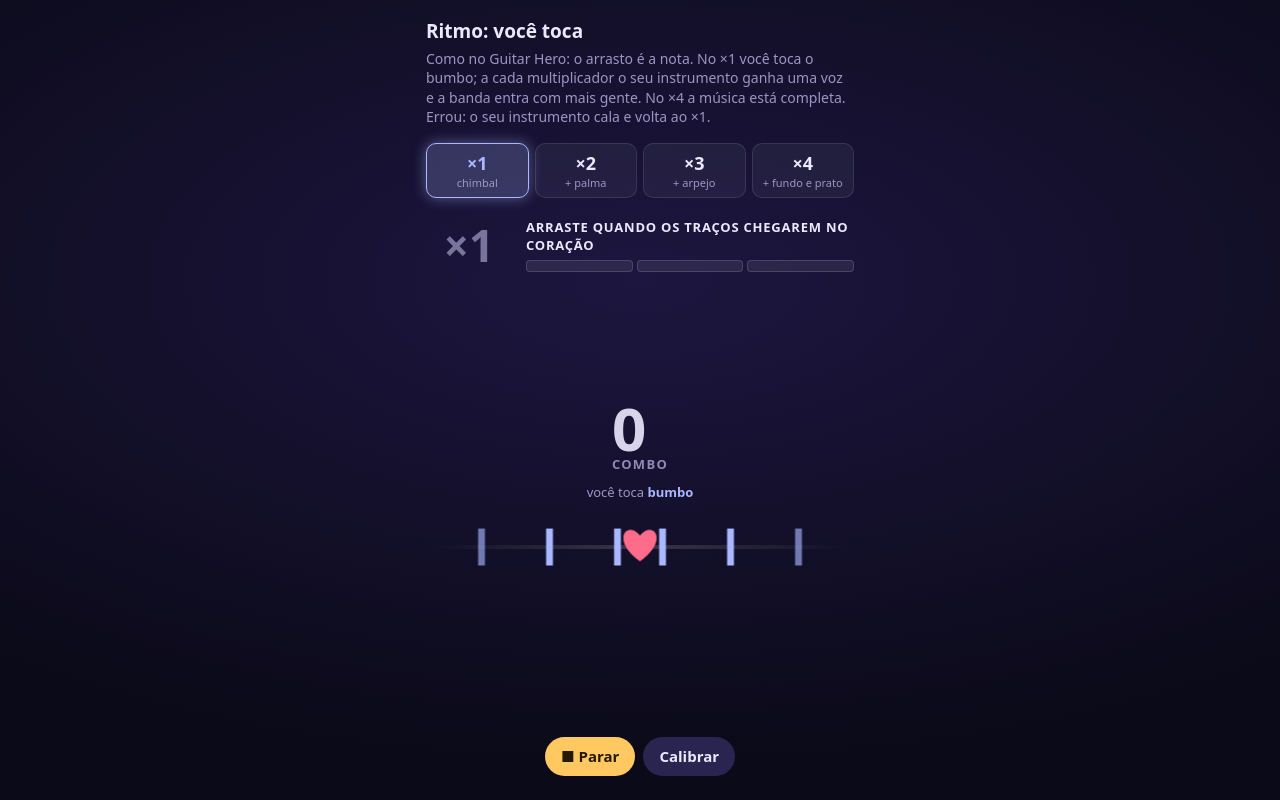
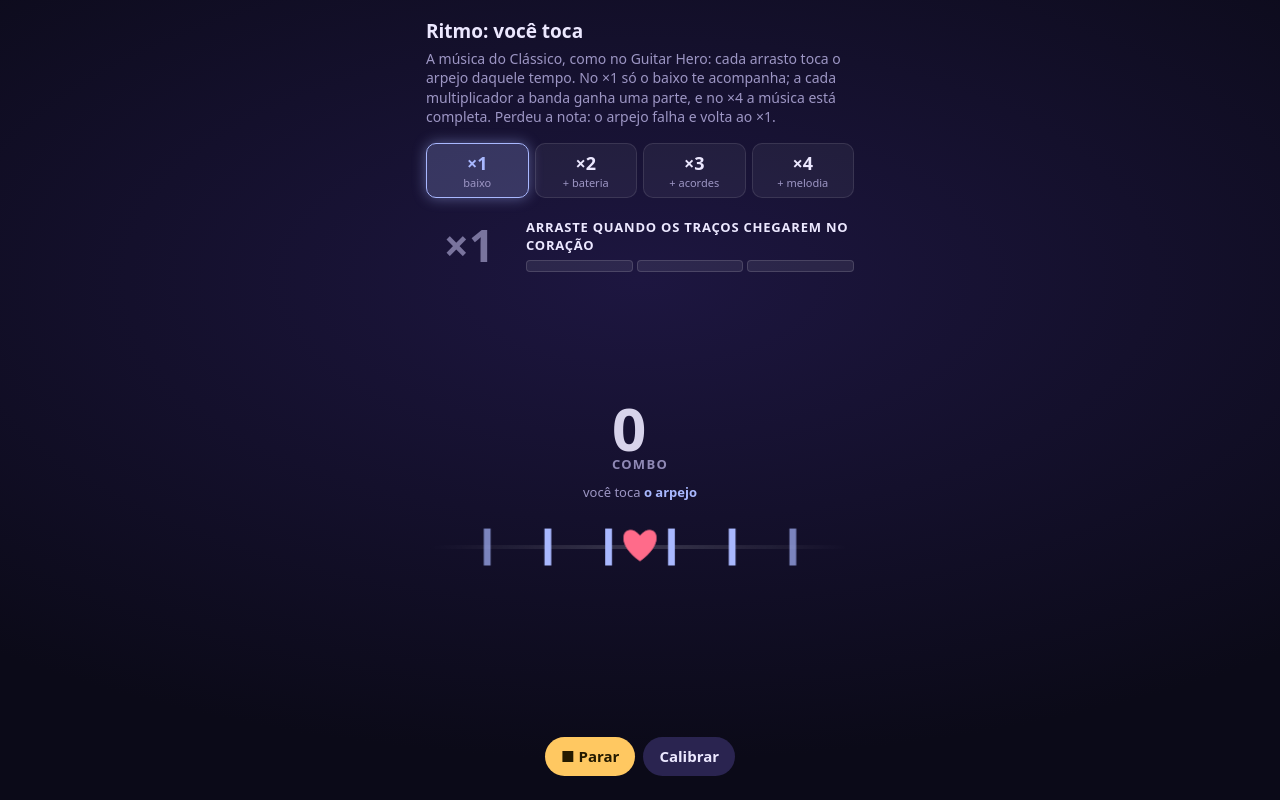
Before and after one commit to guipfranco/um-passo, a plain HTML site: page ritmo2.html in a window 1280 px wide. Both pictures are taken after a click on the button "▶ Começar". Drawn offline with Linux system fonts and the light colour scheme.

Commit message:
ritmo2.html: a Pulsar de verdade, com o arpejo tocado pelos arrastos e a banda entrando com o multiplicador
Co-Authored-By: Claude Opus 5.5 <noreply@anthropic.com>

```diff
--- a/ritmo2.html
+++ b/ritmo2.html
@@ -41,7 +41,7 @@ button.g{background:#ffc861;color:#241a00}
 <body>
 <main>
 <h1>Ritmo: você toca</h1>
-<p>Como no Guitar Hero: o arrasto é a nota. No ×1 você toca o bumbo; a cada multiplicador o seu instrumento ganha uma voz e a banda entra com mais gente. No ×4 a música está completa. Errou: o seu instrumento cala e volta ao ×1.</p>
+<p>A música do Clássico, como no Guitar Hero: cada arrasto toca o arpejo daquele tempo. No ×1 só o baixo te acompanha; a cada multiplicador a banda ganha uma parte, e no ×4 a música está completa. Perdeu a nota: o arpejo falha e volta ao ×1.</p>
 <div id="degraus"></div>
 <div id="hud"><div id="mult" class="x1">×1</div><div id="info"><div id="txt">toque em começar</div><div id="casas"><i></i><i></i><i></i></div></div></div>
 <div id="area">
@@ -52,114 +52,78 @@ button.g{background:#ffc861;color:#241a00}
 </div>
 <div class="bts"><button class="g" id="vai">▶ Começar</button><button id="cal">Calibrar</button></div>
 </main>
-<script>
-// Versão "você toca" do treino de ritmo (a outra é ritmo.html, com a trilha musica/ritmo.js). Aqui a música é feita na
-// página e a parte de quem joga NÃO toca sozinha: cada nota só soa se a pessoa arrastar nela (o som sai na hora da
-// nota, encaixado, se o arrasto veio antes; na hora, se veio depois). A música cresce só com o multiplicador, em 4
-// degraus claros, e para de crescer no ×4:
-//   ×1  você: bumbo                        banda: chimbal no contratempo (baixinho, só para guiar)
-//   ×2  você: bumbo + baixo                banda: + palma nos tempos 2 e 4, chimbal mais cheio
-//   ×3  você: bumbo + baixo + acorde       banda: + arpejo
-//   ×4  você: + melodia                    banda: + fundo de acordes, chimbal aberto e prato
-// Mesmas notas e regras do Frenesi de ritmo (RITMO em src/frenesi.js): 3 acertos por multiplicador, fora da nota ou
-// nota perdida volta ao ×1. Calibração gravada em ptui_ritmo_atraso (a mesma do jogo).
-const BPM=100, SEG=60/BPM, P=SEG/4, BAR=4*SEG, JANELA=.13, VER=1.7;
-const MIN=[0,3,6,9];   // combo de cada multiplicador
-const NOTAS=[[[0,4,8,12]], [[0,4,8,12],[0,4,8,12],[0,4,8]], [[0,4,8,12],[0,4,8],[0,4,10],[0,6,8,12]], [[0,4,8,12],[0,4,10],[0,6,8,12],[0,4,8,14]]];
+<script type="module">
+// Versão "você toca" do treino de ritmo: a música é a Pulsar (a do Clássico, musica/pulsar.js), tocada pelo mesmo motor
+// do jogo (musica/eletronica.js), com as camadas ligadas e desligadas ao vivo (opc.mudo). O arpejo dela NÃO toca
+// sozinho: cada arrasto na nota (uma por tempo) toca o pedaço de arpejo daquele tempo (as 4 semicolcheias), com o
+// desenho, o timbre e o acorde da própria Pulsar. Perdeu a nota: aquele tempo fica sem arpejo. A banda entra aos poucos,
+// presa ao multiplicador, e para no ×4:
+//   ×1  baixo (discreto, marca o tempo)   ×2  + bateria   ×3  + acordes de fundo   ×4  + melodia
+// O arranjo é fixo, em roda de 16 compassos (8 com o tema "Pulso" e 8 com uma frase sorteada), para ter melodia sempre.
+// Mesmas regras do Frenesi de ritmo: 3 acertos por multiplicador; fora da nota ou nota perdida volta ao ×1.
+// Calibração gravada em ptui_ritmo_atraso (a mesma do jogo).
+import * as PUL from './musica/pulsar.js';
+import { sorteio } from './musica/eletronica.js';
+const JANELA=.13, VER=1.7, MIN=[0,3,6,9];
 const COR=['#a9b8ff','#4fe3ff','#5dffa2','#ffd84a'];
-const VOCE=['bumbo','bumbo + baixo','bumbo + baixo + acorde','bumbo + baixo + acorde + melodia'];
-const BANDA=['chimbal','+ palma','+ arpejo','+ fundo e prato'];
-// acordes (4 notas, MIDI) e baixo: Am F C G | F G Em Am
-const AC=[[[57,60,64,69],45],[[57,60,65,69],41],[[55,60,64,67],48],[[55,59,62,67],43],[[57,60,65,69],41],[[55,59,62,67],43],[[55,59,64,67],40],[[57,60,64,69],45]];
+const BANDA=['baixo','+ bateria','+ acordes','+ melodia'];
 const mtof=m=>440*Math.pow(2,(m-69)/12);
 let atraso=.03; try{ if(localStorage.ptui_ritmo_atraso) atraso=+localStorage.ptui_ritmo_atraso; }catch(e){}
 const $=s=>document.querySelector(s);
-let ac=null, sai=null, eco=null, ruido=null, rodando=false, calib=null;
-let t0=0, prox=0, passo=0, notas=[], combo=0, k=0, maior=0, acertos=0, erros=0, fb=null, idT=null;
+let ac=null, dest=null, eco=null, rodando=false, calib=null, ult=null, P=60/112/4;
+let passos=new Map(), notas=[], combo=0, k=0, maior=0, acertos=0, erros=0, fb=null;
+const mudo={arpejo:true, bateria:true, acordes:true, melodia:true};
+const camadas=()=>{ mudo.bateria=k<1; mudo.acordes=k<2; mudo.melodia=k<3; dest.gain.setTargetAtTime([1.15,1.3,1.4,1.45][k], ac.currentTime, .3); };
 
-// ---------- som ----------
+// a roda de compassos: o tema "Pulso" (8) e uma frase sorteada sobre a sequência B (8)
+const rnd=sorteio(7);
+const RODA=[...PUL.montaParte('A',{tema:PUL.TEMAS[0]},0,rnd), ...PUL.montaParte('B',{seq:PUL.OPCOES.SEQ_B[0], arp:3, mot:PUL.motivo(rnd)},0,rnd)];
+
 function monta(){
   ac=new (window.AudioContext||window.webkitAudioContext)();
-  const cp=ac.createDynamicsCompressor(); cp.threshold.value=-16; cp.ratio.value=3; cp.connect(ac.destination);
-  sai=ac.createGain(); sai.gain.value=.55; sai.connect(cp);
-  eco=ac.createDelay(1); eco.delayTime.value=SEG*.75; const fbk=ac.createGain(), lp=ac.createBiquadFilter(), ret=ac.createGain();
-  fbk.gain.value=.3; lp.type='lowpass'; lp.frequency.value=2400; ret.gain.value=.35; eco.connect(lp); lp.connect(fbk); fbk.connect(eco); lp.connect(ret); ret.connect(sai);
-  ruido=ac.createBuffer(1,ac.sampleRate,ac.sampleRate); const d=ruido.getChannelData(0); for(let i=0;i<d.length;i++) d[i]=Math.random()*2-1;
+  dest=ac.createGain(); dest.gain.value=1.15; dest.connect(ac.destination);
+  eco=ac.createDelay(1); eco.delayTime.value=60/112*.75; const fbk=ac.createGain(), lp=ac.createBiquadFilter(), ret=ac.createGain();
+  fbk.gain.value=.34; lp.type='lowpass'; lp.frequency.value=2400; ret.gain.value=.45; eco.connect(lp); lp.connect(fbk); fbk.connect(eco); lp.connect(ret); ret.connect(dest);
 }
-const fechado=()=>{ const g=ac.createGain(); g.gain.setValueAtTime(0,0); return g; };
-const env=(g,T,a,v,d)=>{ g.gain.setValueAtTime(.0001,T); g.gain.exponentialRampToValueAtTime(Math.max(.0002,v),T+a); g.gain.exponentialRampToValueAtTime(.0001,T+a+d); };
-function tom(T,f,{type='sine',a=.005,d=.2,v=.1,lp=null,to=null,dly=0}={}){ const o=ac.createOscillator(), g=fechado(); o.type=type; o.frequency.setValueAtTime(f,T); if(to) o.frequency.exponentialRampToValueAtTime(to,T+a+d);
-  env(g,T,a,v,d); let n=o; if(lp){ const fl=ac.createBiquadFilter(); fl.frequency.value=lp; o.connect(fl); n=fl; } n.connect(g); g.connect(sai); if(dly){ const s=ac.createGain(); s.gain.value=dly; g.connect(s); s.connect(eco); } o.start(T); o.stop(T+a+d+.1); }
-function chiado(T,{f=8000,type='highpass',d=.04,v=.03,q=1}={}){ const s=ac.createBufferSource(), fl=ac.createBiquadFilter(), g=fechado(); s.buffer=ruido; fl.type=type; fl.frequency.value=f; fl.Q.value=q;
-  env(g,T,.002,v,d); s.connect(fl); fl.connect(g); g.connect(sai); s.start(T,Math.random()*.5); s.stop(T+d+.1); }
-// instrumentos
-const bumbo=(T,v=.5)=>tom(T,140,{to:42,d:.26,v});
-const baixo=(T,m)=>tom(T,mtof(m),{type:'sawtooth',d:.22,v:.11,lp:520});
-function acorde(T,ch){ const g=fechado(), fl=ac.createBiquadFilter(); fl.type='lowpass'; fl.frequency.setValueAtTime(2600,T); fl.frequency.exponentialRampToValueAtTime(700,T+.2);
-  env(g,T,.004,.05,.22); fl.connect(g); g.connect(sai); const s=ac.createGain(); s.gain.value=.25; g.connect(s); s.connect(eco);
-  for(const m of ch) for(const dt of [-10,10]){ const o=ac.createOscillator(); o.type='sawtooth'; o.frequency.value=mtof(m); o.detune.value=dt; o.connect(fl); o.start(T); o.stop(T+.3); } }
-const melodia=(T,m)=>{ tom(T,mtof(m),{type:'square',a:.006,d:.32,v:.045,lp:3200,dly:.35}); tom(T,mtof(m+12),{type:'triangle',d:.4,v:.025}); };
-function fundo(T,ch,dur){ for(const m of ch){ const g=fechado(), fl=ac.createBiquadFilter(); fl.type='lowpass'; fl.frequency.value=1100;
-  g.gain.setValueAtTime(0,T); g.gain.linearRampToValueAtTime(.012,T+dur*.3); g.gain.linearRampToValueAtTime(0,T+dur); fl.connect(g); g.connect(sai);
-  for(const dt of [-8,8]){ const o=ac.createOscillator(); o.type='sawtooth'; o.frequency.value=mtof(m-12); o.detune.value=dt; o.connect(fl); o.start(T); o.stop(T+dur+.05); } } }
-const erroSom=()=>{ const T=ac.currentTime; chiado(T,{f:700,type:'bandpass',q:2,d:.08,v:.04}); tom(T,90,{type:'triangle',d:.1,v:.06,lp:400}); };
+// uma nota do arpejo, como o motor toca (eletronica.js), um pouco mais alta: é o instrumento de quem joga
+function notaArp(T,s,B){
+  const ch=B.ch, st=s%16; if(!B.arp || st%(B.arpCada||1)) return;
+  const kk=(st/(B.arpCada||1))%B.arp.length, idx=B.arp[kk]; let m=ch[idx%4]+12*Math.floor(idx/4); if(B.arpOit) m+=12*B.arpOit;
+  const o=ac.createOscillator(), fl=ac.createBiquadFilter(), g=ac.createGain(), pan=ac.createStereoPanner?.();
+  o.type=B.arpOnda||'square'; o.frequency.value=mtof(m); fl.frequency.value=(B.arpLp||1500)+800*Math.sin(s/40); fl.Q.value=2;
+  const v=(B.arpV||.024)*1.6, d=B.arpDur||.13; g.gain.setValueAtTime(0,0); g.gain.setValueAtTime(.0001,T); g.gain.exponentialRampToValueAtTime(v,T+.004); g.gain.exponentialRampToValueAtTime(.0001,T+.004+d);
+  o.connect(fl); fl.connect(g); let n=g; if(pan){ pan.pan.value=Math.sin(s*.4)*.35; g.connect(pan); n=pan; }
+  n.connect(dest); const e=ac.createGain(); e.gain.value=.22; n.connect(e); e.connect(eco); o.start(T); o.stop(T+d+.1);
+}
 
-// o que a pessoa toca numa nota (st = passo no compasso, c = compasso), conforme o multiplicador de agora
-function voce(T,st,c,kk){
-  const [ch,r]=AC[c%8];
-  bumbo(T);
-  if(kk>=1) baixo(T, r+(st%8===0?0:12));
-  if(kk>=2) acorde(T,ch);
-  if(kk>=3) melodia(T, ch[(st/4+c)%4|0]+12);
-}
-// a banda, em cada semicolcheia (st 0 a 15)
-function banda(T,st,c,kk){
-  const [ch]=AC[c%8];
-  if(calib){ if(st%4===0) bumbo(T,.45); return; }
-  if(st%4===2) chiado(T,{v:kk?.03:.02});
-  if(kk>=1){ if(st===4||st===12) chiado(T,{f:1700,type:'bandpass',q:.8,d:.11,v:.07}); if(st%2) chiado(T,{d:.025,v:.012}); }
-  if(kk>=2 && st%2===0) tom(T,mtof(ch[(st/2)%4]+12),{type:'square',a:.004,d:.12,v:.016,lp:1800,dly:.25});
-  if(kk>=3){ if(st===0) fundo(T,ch,BAR*1.05); if(st===2||st===10) chiado(T,{f:7000,d:.15,v:.02}); if(st===0 && c%2===0) chiado(T,{f:5200,d:1.1,v:.025}); }
-}
-function agenda(){
-  if(!rodando) return;
-  while(prox<ac.currentTime+.3){
-    const c=Math.floor(passo/16), st=passo%16;
-    if(st===0){   // notas do compasso seguinte, pelo multiplicador de agora
-      const pd=NOTAS[k], p=pd[(c*7919)%pd.length], ini=prox+BAR;
-      if(!calib) for(const s of p) notas.push({T:ini+s*P, st:s, c:c+1});
-    }
-    banda(prox,st,c,k);
-    prox+=P; passo++;
-  }
-  idT=setTimeout(agenda,40);
-}
-// o volume geral sobe junto com o multiplicador (e só com ele)
-const volume=()=>sai.gain.setTargetAtTime([.55,.7,.85,1][k], ac.currentTime, .25);
-
-// ---------- jogo ----------
 async function comeca(){
   if(!ac) monta(); await ac.resume();
-  rodando=true; notas=[]; combo=0; k=0; acertos=erros=0; t0=prox=ac.currentTime+.4; passo=0; volume(); agenda(); pinta(); texto('arraste quando os traços chegarem no coração');
-  $('#vai').textContent='■ Parar';
+  rodando=true; passos=new Map(); notas=[]; ult=null; combo=0; k=0; acertos=erros=0; camadas();
+  PUL.iniciarMusica(ac,dest,{mudo, compasso:n=>RODA[n%RODA.length], aoPasso:(T,s,B)=>{ ult=[T,s]; passos.set(s,B); if(passos.size>80) passos.delete(passos.keys().next().value); }});
+  pinta(); texto('arraste quando os traços chegarem no coração'); $('#vai').textContent='■ Parar';
 }
-function para(){ rodando=false; calib=null; clearTimeout(idT); $('#vai').textContent='▶ Começar'; texto('parado'); }
+function para(){ rodando=false; calib=null; PUL.pararMusica(.6); $('#vai').textContent='▶ Começar'; texto('parado'); pinta(); }
 $('#vai').onclick=()=> rodando ? para() : comeca();
 const lat=()=>ac?(ac.outputLatency||ac.baseLatency||0):0;
-const ouvidoAgora=()=>ac.currentTime-lat();   // a parte da música que está chegando no ouvido agora
+const ouvido=()=>ac.currentTime-lat();
+// as notas: uma em cada tempo (passo múltiplo de 4), previstas pelo último passo agendado (o andamento é fixo)
+function geraNotas(){
+  if(!ult) return; const [T0,s0]=ult, fim=ac.currentTime+VER+.3;
+  for(let s=Math.ceil((s0-8)/4)*4; T0+(s-s0)*P<fim; s+=4){ if(s<0 || notas.some(n=>n.s===s)) continue; notas.push({s, T:T0+(s-s0)*P}); }
+  notas=notas.filter(n=>n.T>ouvido()-2).sort((a,b)=>a.T-b.T);
+}
 function arrasto(){
-  if(!rodando) return; const agora=ac.currentTime;
-  if(calib){ const ph=((ouvidoAgora()-t0)/SEG%1+1)%1; calib.push(ph<.5?ph*SEG:(ph-1)*SEG); fb={t:performance.now()/1000,ok:true}; return fimCalib(); }
-  const t=ouvidoAgora()-atraso; let m=null, e=9;
-  for(const n of notas) if(!n.ok && !n.perdida && Math.abs(n.T-t)<e){ e=Math.abs(n.T-t); m=n; }
+  if(!rodando || !ult) return; const agora=ac.currentTime, t=ouvido()-atraso;
+  let m=null, e=9; for(const n of notas) if(!n.ok && !n.perdida && Math.abs(n.T-t)<e){ e=Math.abs(n.T-t); m=n; }
+  if(calib){ if(m){ calib.push(t-m.T); m.ok=true; } fb={t:performance.now()/1000,ok:true}; return fimCalib(); }
   if(m && e<=JANELA){ m.ok=true; acertos++; combo++; maior=Math.max(maior,combo);
-    voce(Math.max(agora,m.T), m.st, m.c, k);   // a nota soa na hora dela (se o arrasto veio antes) ou já
-    const k0=k; k=[...MIN].reverse().findIndex(x=>combo>=x); k=3-k; if(k!==k0){ volume(); texto('×'+(k+1)+'! você toca '+VOCE[k]); } else texto(e<=JANELA*.45?'na nota!':'ok');
+    const B=passos.get(m.s); if(B) for(let i=0;i<4;i++){ const Ti=m.T+i*P; if(Ti>=agora-.02) notaArp(Math.max(Ti,agora),m.s+i,B); }   // o arpejo daquele tempo
+    const k0=k; k=combo>=9?3:combo>=6?2:combo>=3?1:0; if(k!==k0){ camadas(); texto('×'+(k+1)+'! entra '+BANDA[k].replace('+ ','')); } else texto(e<=JANELA*.45?'na nota!':'ok');
     fb={t:performance.now()/1000,ok:true}; }
-  else { erros++; quebra(m && t<m.T ? 'cedo demais' : 'atrasou'); erroSom(); }
+  else { erros++; quebra(m && t<m.T ? 'cedo demais' : 'atrasou'); }
   pinta();
 }
-function quebra(msg){ if(combo>0){ combo=0; k=0; volume(); } fb={t:performance.now()/1000,ok:false}; texto(msg); pinta(); }
+function quebra(msg){ if(combo>0){ combo=0; k=0; camadas(); } fb={t:performance.now()/1000,ok:false}; texto(msg); pinta(); }
 function texto(s){ $('#txt').textContent=s; }
 function pinta(){
   document.body.style.setProperty('--fc',COR[k]);
@@ -167,17 +131,17 @@ function pinta(){
   const f = k===3 ? 3 : combo-MIN[k]; document.querySelectorAll('#casas i').forEach((c,i)=>c.classList.toggle('on',i<f));
   $('#combo').firstChild.textContent=combo;
   document.querySelectorAll('#degraus div').forEach((d,i)=>d.classList.toggle('on',i<=k && rodando));
-  $('#toca').innerHTML = rodando ? `você toca <b>${VOCE[k]}</b>` : '';
+  $('#toca').innerHTML = rodando ? (calib ? 'calibrando: arraste junto com cada traço' : 'você toca <b>o arpejo</b>') : '';
   $('#placar').textContent = calib ? `calibrando: ${calib.length} de 10` : acertos+erros ? `${acertos} na nota · ${erros} fora · maior combo ${maior} · calibração ${Math.round(atraso*1000)} ms` : '';
 }
 $('#degraus').innerHTML=COR.map((c,i)=>`<div style="--c:${c}"><b>×${i+1}</b><small>${BANDA[i]}</small></div>`).join('');
 
-// calibração: 10 arrastos junto com o bumbo (a banda toca o bumbo sozinha); o meio-termo do desvio, sem os 2 primeiros
-$('#cal').onclick=async()=>{ if(!rodando) await comeca(); calib=[]; combo=0; k=0; notas=[]; volume(); texto('arraste junto com cada bumbo'); pinta(); };
+// calibração: 10 arrastos junto com os traços (o baixo e a bateria tocam para guiar); o meio-termo do desvio, sem os 2 primeiros
+$('#cal').onclick=async()=>{ if(!rodando) await comeca(); calib=[]; combo=0; k=0; mudo.bateria=false; texto('arraste junto com cada batida'); pinta(); };
 function fimCalib(){ pinta(); if(calib.length<10) return;
-  const v=calib.slice(2).sort((a,b)=>a-b); atraso=Math.max(-.2,Math.min(.35,v[Math.floor(v.length/2)]));
+  const v=calib.map(x=>x+atraso).slice(2).sort((a,b)=>a-b); atraso=Math.max(-.2,Math.min(.35,v[Math.floor(v.length/2)]));
   try{ localStorage.ptui_ritmo_atraso=atraso.toFixed(3); }catch(e){}
-  calib=null; notas=[]; texto(`calibrado: ${Math.round(Math.abs(atraso)*1000)} ms ${atraso>=0?'depois':'antes'} da batida`); pinta(); }
+  calib=null; camadas(); texto(`calibrado: ${Math.round(Math.abs(atraso)*1000)} ms ${atraso>=0?'depois':'antes'} da batida`); pinta(); }
 
 // entrada: arrasto (vale quando o dedo anda uns 18 px, como no jogo) ou setas e espaço
 let p0=null;
@@ -193,14 +157,12 @@ function quadro(){
   g.clearRect(0,0,W,H);
   const cx=W/2, cy=H/2, meio=W/2-22, agora=performance.now()/1000;
   let pul=0;
-  if(rodando && ac){ const ouv=ouvidoAgora();
+  if(rodando && ac && ult){ geraNotas(); const ouv=ouvido();
     if(!calib) for(const n of notas) if(!n.ok && !n.perdida && n.T<ouv-atraso-JANELA){ n.perdida=true; if(combo>0){ erros++; quebra('perdeu a nota'); } }
-    notas=notas.filter(n=>n.T>ouv-2);
-    pul=Math.pow(1-(((ouv-t0)/SEG)%1+1)%1,4);
+    const ant=notas.filter(n=>n.T<=ouv).pop(); if(ant) pul=Math.pow(Math.max(0,1-(ouv-ant.T)/(4*P)),4);
     const gr=g.createLinearGradient(0,0,W,0); gr.addColorStop(0,'rgba(255,255,255,0)'); gr.addColorStop(.5,'rgba(255,255,255,.16)'); gr.addColorStop(1,'rgba(255,255,255,0)');
     g.fillStyle=gr; g.fillRect(0,cy-2,W,4);
-    const vis = calib ? Array.from({length:6},(_,i)=>({T:t0+Math.ceil((ouv-t0)/SEG+i-1)*SEG})) : notas.filter(n=>!n.ok&&!n.perdida);
-    for(const n of vis){ const d=n.T-ouv; if(d<-.05||d>VER) continue; const x=Math.max(0,d)/VER*meio;
+    for(const n of notas){ if(n.ok||n.perdida) continue; const d=n.T-ouv; if(d<-.05||d>VER) continue; const x=Math.max(0,d)/VER*meio;
       g.globalAlpha=Math.min(1,(1-d/VER)*2.2); g.fillStyle=calib?'#fff':COR[k]; for(const s of [-1,1]) g.fillRect(cx+s*(x+22)-3.5,cy-19,7,38); }
     g.globalAlpha=1; }
   const fa=fb?agora-fb.t:9, acende=fa<.25, treme=fb&&!fb.ok&&acende?Math.sin(fa*80)*5*(1-fa/.25):0, s=1+.22*pul+(acende&&fb.ok?.28*(1-fa/.25):0);
@@ -208,6 +170,7 @@ function quadro(){
   g.fillStyle=acende?(fb.ok?'#5dffa2':'#ff5a5a'):'#ff6b8a'; g.shadowColor=g.fillStyle; g.shadowBlur=acende?16:7*pul;
   g.beginPath(); g.moveTo(0,10); g.bezierCurveTo(-24,-7,-11,-24,0,-11); g.bezierCurveTo(11,-24,24,-7,0,10); g.fill(); g.restore();
 }
+window.__r={ estado:()=>({combo, k, atraso, ouvido:ac?ouvido():0, notas:notas.filter(n=>!n.ok&&!n.perdida).map(n=>n.T), mudo:{...mudo}}) };   // para os testes conferirem
 pinta(); quadro();
 </script>
 </body>
```
Also changed, not shown: 1 other file.
